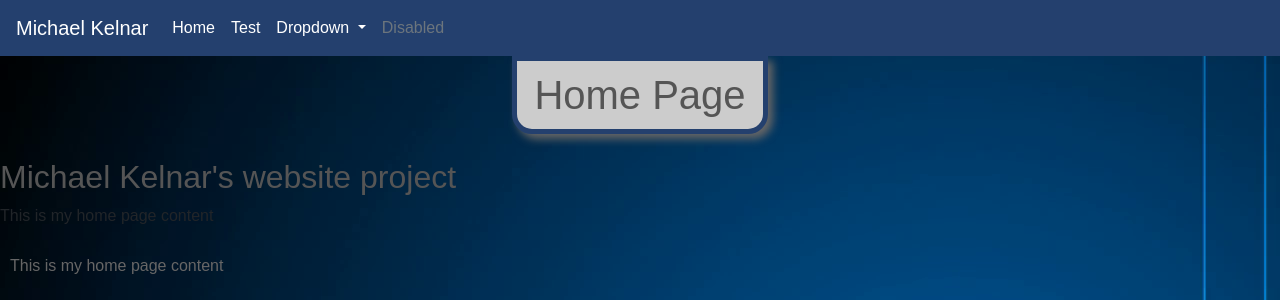
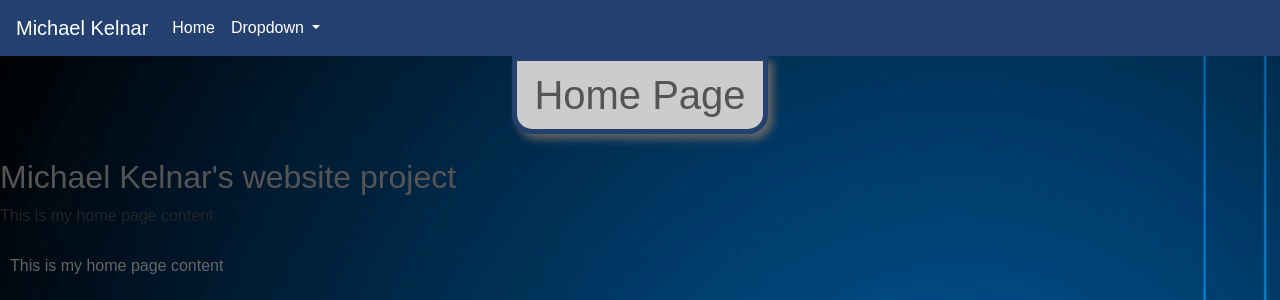
Before and after one commit to michaelk7/personal-portfolio-website, a Flask app: page / in a window 1280 px wide. Shown: the top 300 px of the page. Run offline with Flask 2, Linux system fonts and the light colour scheme; some libraries are stand-ins or nearby versions.

Commit message:
added viewport to home.html and removed unneccary elements from nav bar

```diff
--- a/templates/base.html
+++ b/templates/base.html
@@ -18,9 +18,6 @@
       			<li class="nav-item active">
         			<a class="nav-link" href="/">Home <span class="sr-only">(current)</span></a>
       			</li>
-      			<li class="nav-item">
-        			<a class="nav-link" href="/test">Test</a>
-      			</li>
       			<li class="nav-item dropdown">
         			<a class="nav-link dropdown-toggle" href="#" id="navbarDropdown" role="button" data-toggle="dropdown" aria-haspopup="true" aria-expanded="false">
           				Dropdown
@@ -31,9 +28,6 @@
           			<div class="dropdown-divider"></div>
           			<a class="dropdown-item" href="/contactme">Contact Me</a>
         			</div>
-      			</li>
-      			<li class="nav-item">
-        			<a class="nav-link disabled" href="#" tabindex="-1" aria-disabled="true">Disabled</a>
       			</li>
     		</ul>
  		</div>
--- a/templates/home.html
+++ b/templates/home.html
@@ -4,6 +4,9 @@
 {% endblock %}
 
 {% block content %}
+	<meta charset="utf-8">
+	<meta name="viewport" content="width=device-width">
+
 	<h1 class="title">Home Page</h1>
 	<br><h2>Michael Kelnar's website project</h2>
 
```
Also changed, not shown: static/images/bird.png (deleted), 1 other file.
